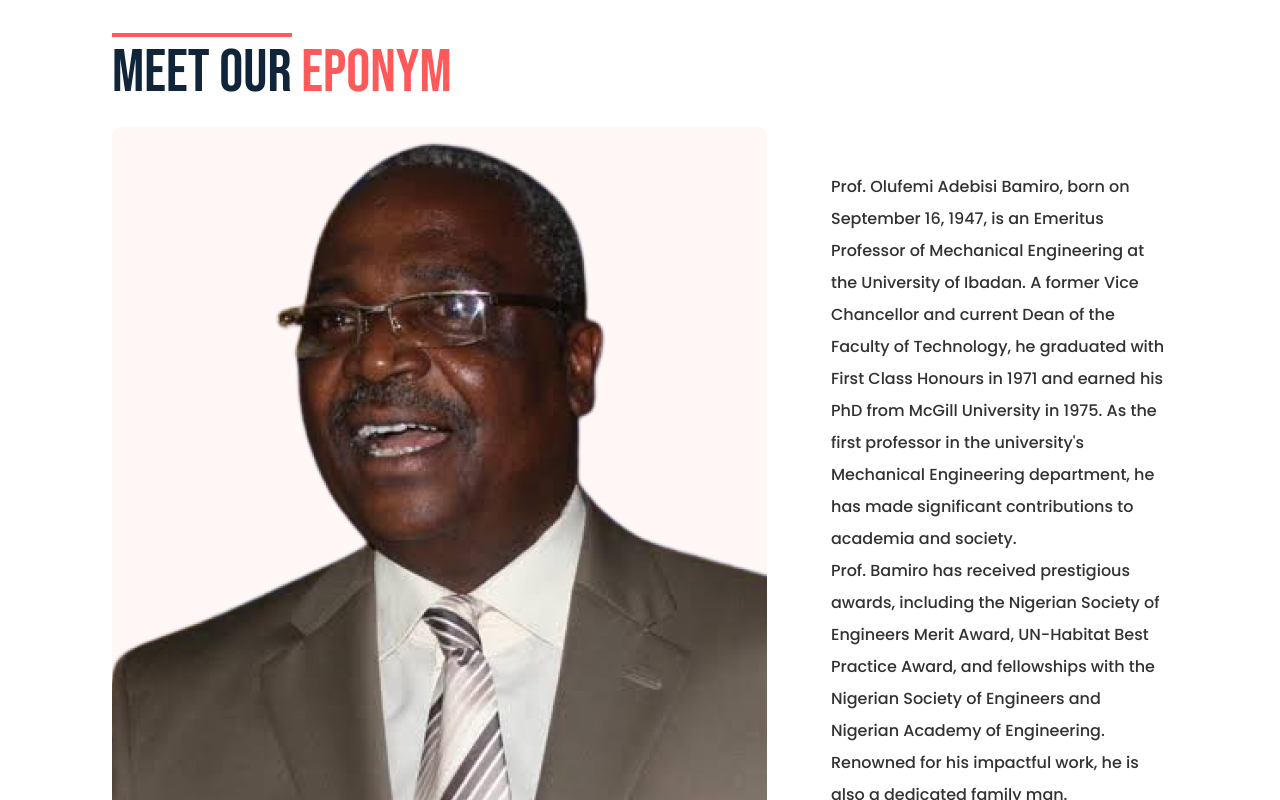
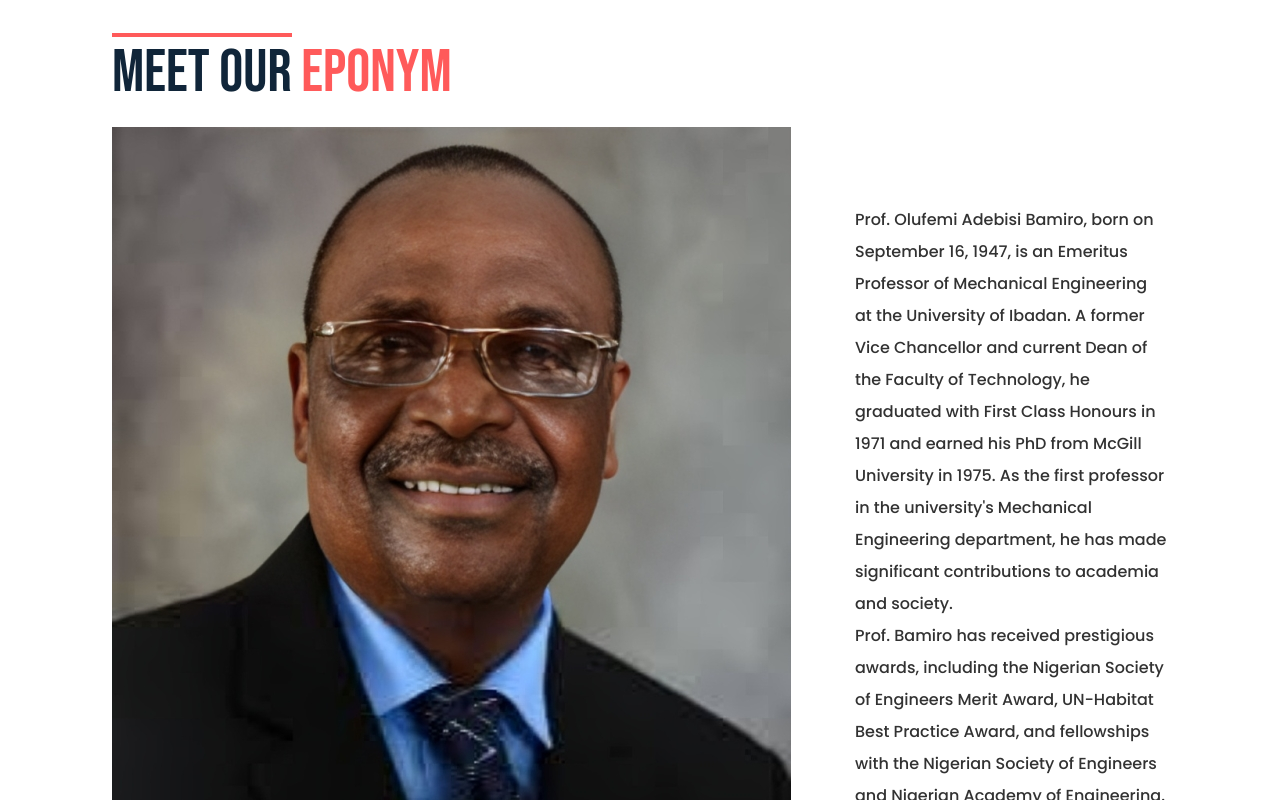
Before and after one commit to PBEEX/pbeex-official-website, a Next.js app: page /about in a window 1280 px wide. Shown: the part 360-1160 px from the top of the page. Built offline with nearby package versions, Linux system fonts and the light colour scheme.

Commit message:
Update page.tsx

```diff
--- a/app/(pages)/about/page.tsx
+++ b/app/(pages)/about/page.tsx
@@ -24,7 +24,7 @@ const About = () => {
             </div>
             <div className='flex flex-col md:flex-row justify-center items-center gap-16'>
               <Image
-                src="/founder-1.png"
+                src="/eponym-img.png"
                 alt="founder"
                 className="object-cover"
                 layout="responsive"
```
